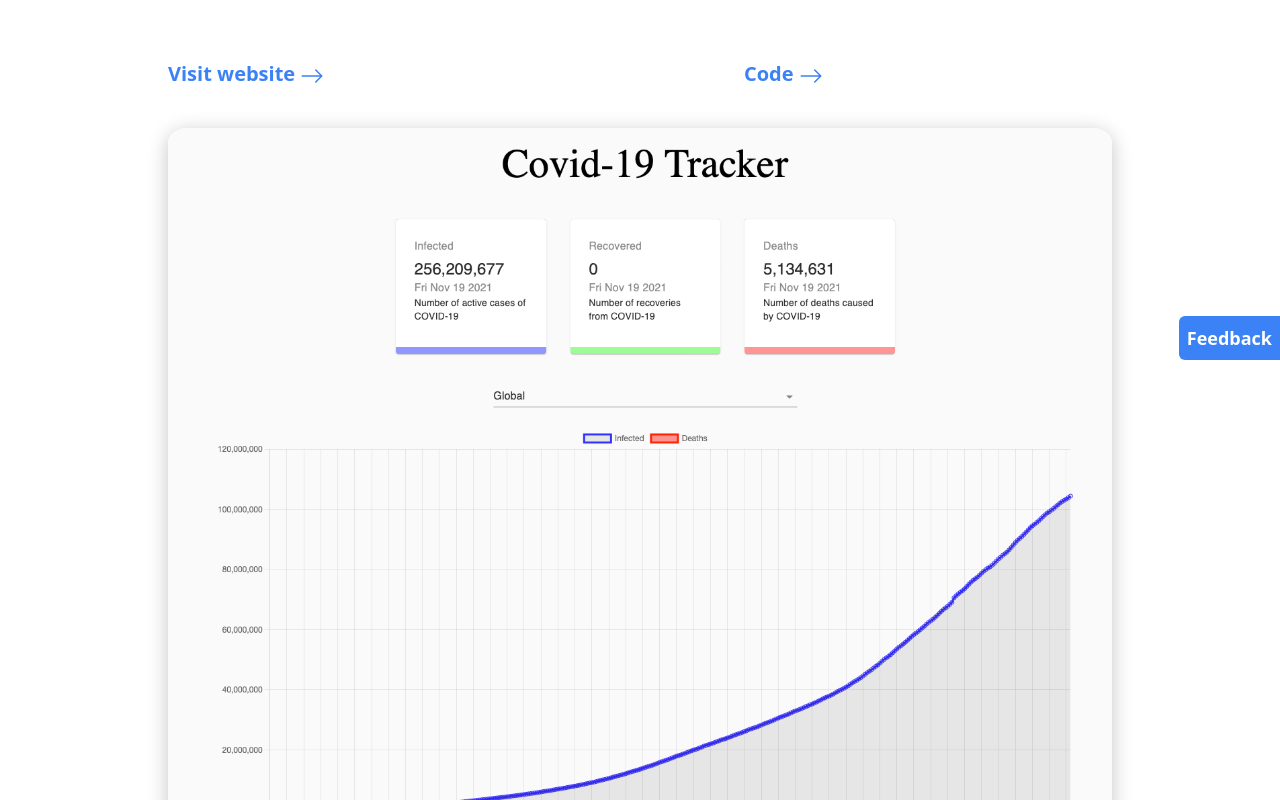
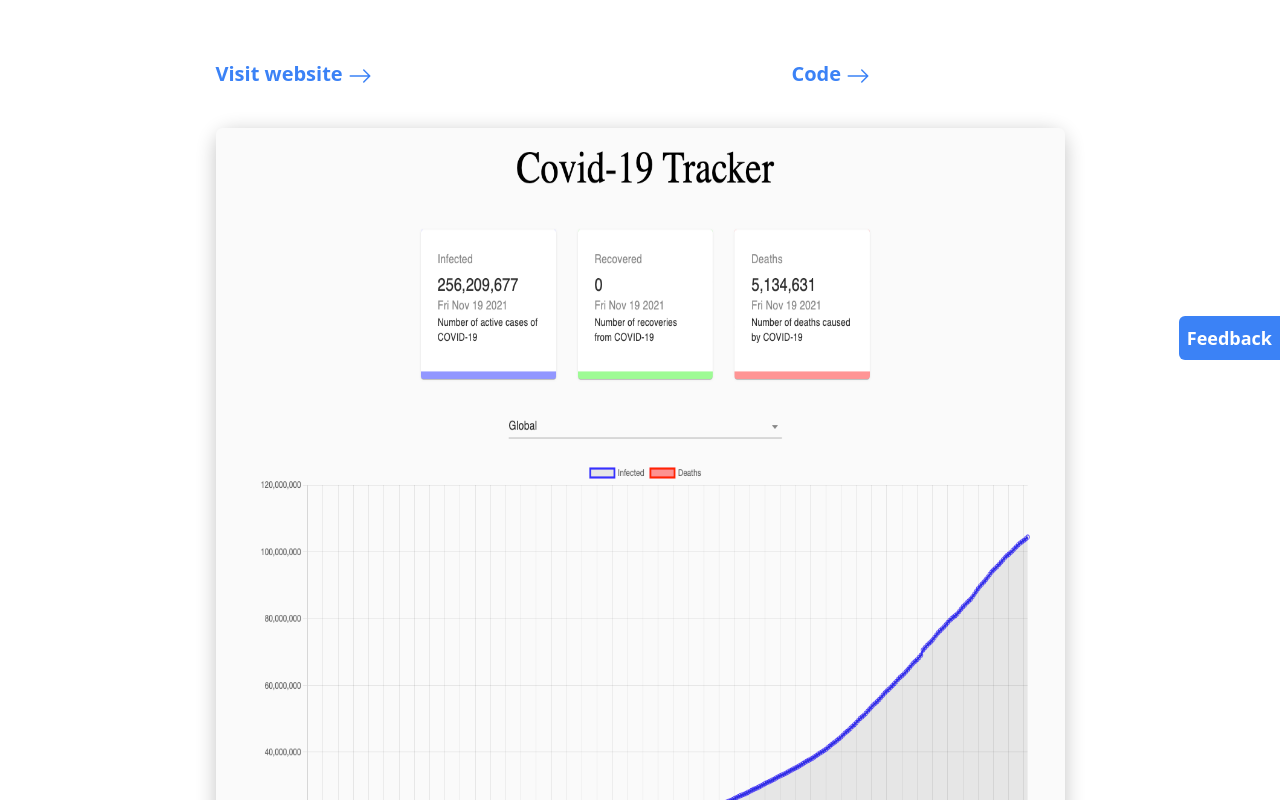
Before and after one commit to qvisten12/felix-webpage, a Next.js app: page /project/1 in a window 1280 px wide. Shown: the part 400-1200 px from the top of the page. Built offline with nearby package versions, Linux system fonts and the light colour scheme; no server answers.

Commit message:
nextjs image optimization

```diff
--- a/components/ProjectList/ProjectCard/index.tsx
+++ b/components/ProjectList/ProjectCard/index.tsx
@@ -1,5 +1,6 @@
 import Link from "next/link";
 import React from "react";
+import Image from "next/image";
 
 import styles from "./ProjectCard.module.css";
 
@@ -69,7 +70,7 @@ const ProjectCard = ({
           </div>
         </div>
         <div className={styles.images}>
-          <img src={featuredImg} alt={title} />
+          <Image src={featuredImg} alt={title} layout="fill" />
         </div>
       </a>
     </Link>
--- a/components/Spotify/Spotify.js
+++ b/components/Spotify/Spotify.js
@@ -1,6 +1,7 @@
 import React from "react";
 import useSWR from "swr";
 import { SiSpotify } from "react-icons/si";
+import Image from "next/image";
 
 const Spotify = () => {
   const fetcher = (url) => fetch(url).then((r) => r.json());
@@ -20,10 +21,12 @@ const Spotify = () => {
         >
           <div className="w-16 text-gray-400 hover:text-gray-600">
             {data?.isPlaying ? (
-              <img
-                className="w-16 shadow-sm"
+              <Image
                 src={data?.albumImageUrl}
                 alt={data?.album}
+                width="70%"
+                height="70%"
+                layout="fixed"
               />
             ) : (
               <SiSpotify size={30} />
--- /dev/null
+++ b/next.config.js
@@ -0,0 +1,5 @@
+module.exports = {
+  images: {
+    domains: ["i.scdn.co"],
+  },
+};
--- a/pages/project/[pid].tsx
+++ b/pages/project/[pid].tsx
@@ -4,6 +4,7 @@ import { content } from "../../content/content";
 import styles from "./Project.module.css";
 import Head from "next/head";
 import { GetStaticPaths, GetStaticProps } from "next";
+import Image from "next/image";
 
 import {
   SiNextdotjs,
@@ -188,8 +189,15 @@ const Post = ({ projects }: Props) => {
           <div className="w-full max-w-7xl ">
             <div className="w-full">
               {project.data.infoImages.map((img, i) => (
-                <div key={i}>
-                  <img className={styles.img} src={img} alt="project" />
+                <div key={i} className={styles.img}>
+                  <Image
+                    src={img}
+                    alt="project"
+                    width="100%"
+                    height="100%"
+                    layout="responsive"
+                    className="rounded-md"
+                  />
                 </div>
               ))}
             </div>
```
